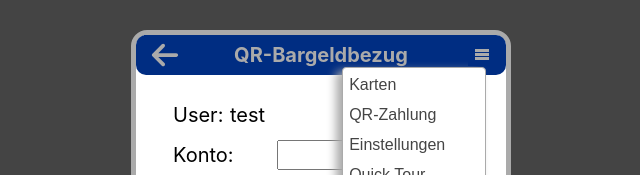
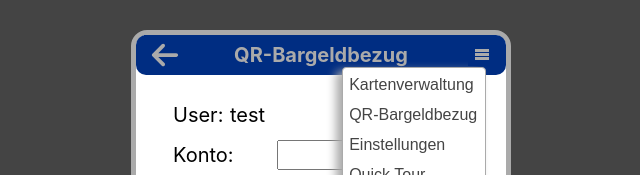
Before and after one commit to rogerwinkler/ls-banklets, a Nuxt app: page /qr-payment in a window 1280 px wide. Both pictures are taken after a click on the button 801 px from the left and 55 px from the top of the page. Shown: the top 175 px of the page, without its empty margins (319-959 px from the left). Built offline with nearby package versions, Linux system fonts and the light colour scheme; what vue-notification would draw is missing.

Commit message:
fix nav menu translations and swipe direction of quck tour

```diff
--- a/components/Nav.vue
+++ b/components/Nav.vue
@@ -28,32 +28,32 @@
         <ul class="ul-menu">
           <li>
             <button class="menu-btn" @click="gotoLink('cards')">
-              Karten
+              {{ $t("card-admin") }}
             </button>
           </li>
           <li>
             <button class="menu-btn" @click="gotoLink('qr-payment')">
-              QR-Zahlung
+              {{ $t("qr-payment") }}
             </button>
           </li>
           <li>
             <button class="menu-btn" @click="gotoLink('settings')">
-              Einstellungen
+              {{ $t("settings") }}
             </button>
           </li>
           <li>
             <button class="menu-btn" @click="gotoLink('quick-tour')">
-              Quick Tour
+              {{ $t("quick-tour") }}
             </button>
           </li>
           <li>
             <button class="menu-btn" @click="gotoLink('about')">
-              Über MX-Banklets
+              {{ $t("about-mx-banklets") }}
             </button>
           </li>
           <li>
             <button class="menu-btn" @click="gotoLink('/')">
-              Logout
+              {{ $t("logout") }}
             </button>
           </li>
         </ul>
@@ -111,7 +111,7 @@ export default {
     },
 
     gotoLink(link) {
-      // console.log("components::Nav.vue::gotoLink");
+      console.log("components::Nav.vue::gotoLink::link=", link);
       this.$router.push(link);
     }
   }
--- a/pages/slide-show.vue
+++ b/pages/slide-show.vue
@@ -209,9 +209,9 @@ export default {
       this.touchX1 = 0;
       this.touchX2 = 0;
       if (distance > 50) {
+        this.backward();
+      } else if (distance < -50) {
         this.forward();
-      } else if (distance < -50) {
-        this.backward();
       }
     },
 
```
Also changed, not shown: 2 other files (tests, documents, lock files or other folders).
